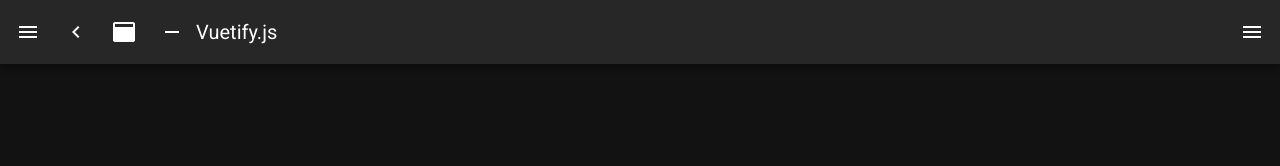
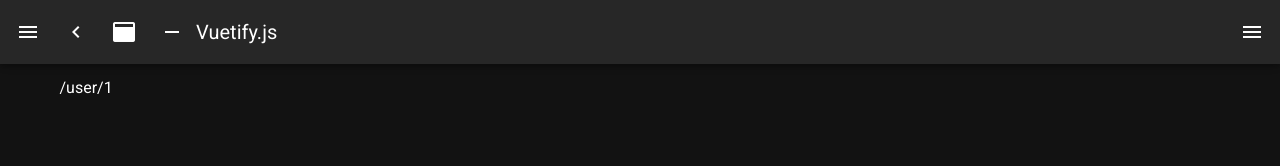
Before and after one commit to idani/nuxt-router-test1, a Nuxt app: page /user/1 in a window 1280 px wide. Before the commit this address had no page. Shown: the top 166 px of the page. Built offline with nearby package versions, Linux system fonts and the light colour scheme.

Commit message:
ユーザ詳細画面を追加

```diff
--- /dev/null
+++ b/pages/user/_id.vue
@@ -0,0 +1,20 @@
+<template>
+  <div>/user/{{ userId }}</div>
+</template>
+
+<script>
+export default {
+  name: 'UserDetail',
+  validate({ params }) {
+    // 数値でなければならない
+    return /^\d+$/.test(params.id)
+  },
+  computed: {
+    userId() {
+      return this.$route.params.id
+    }
+  }
+}
+</script>
+
+<style scoped></style>
```
